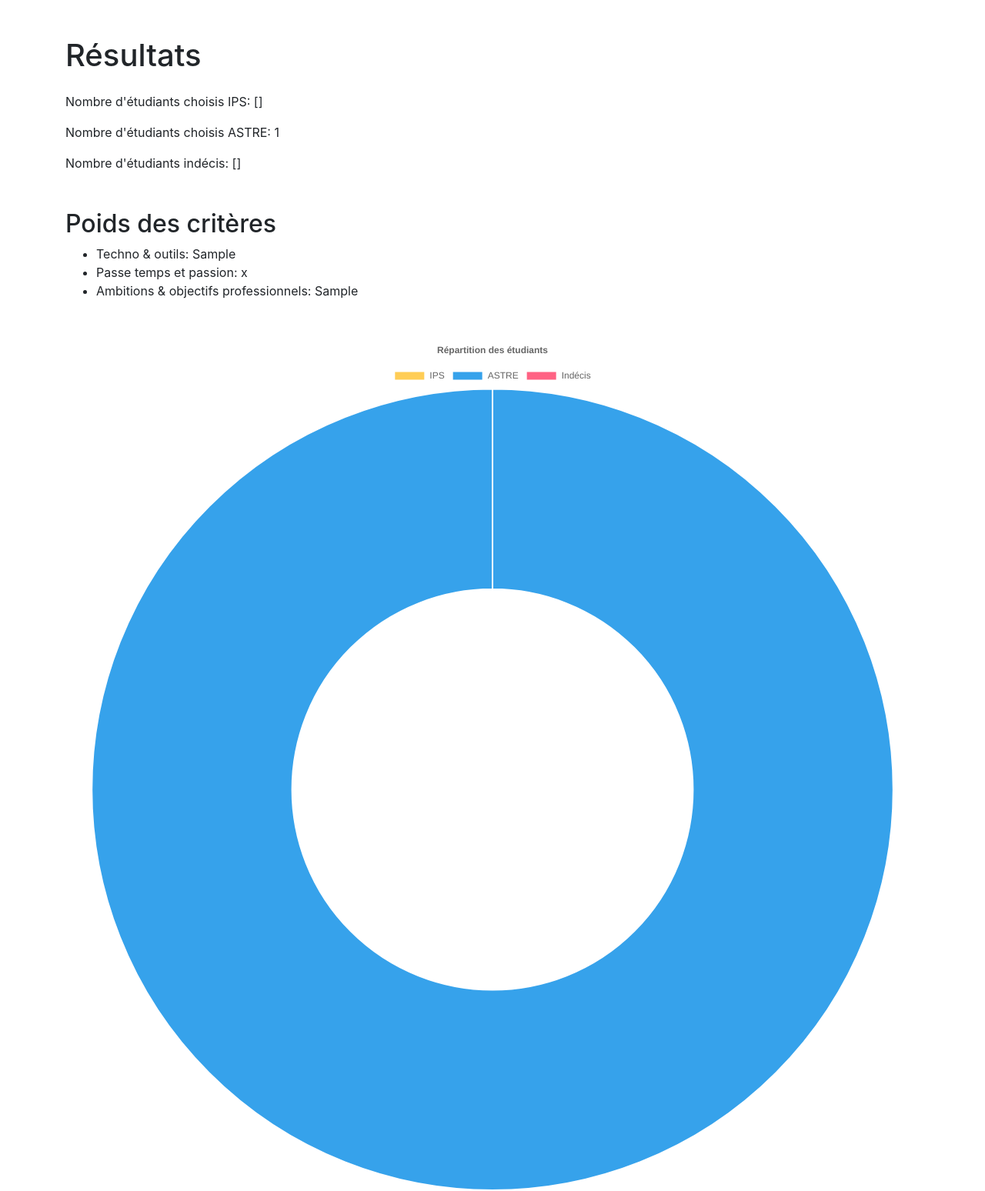
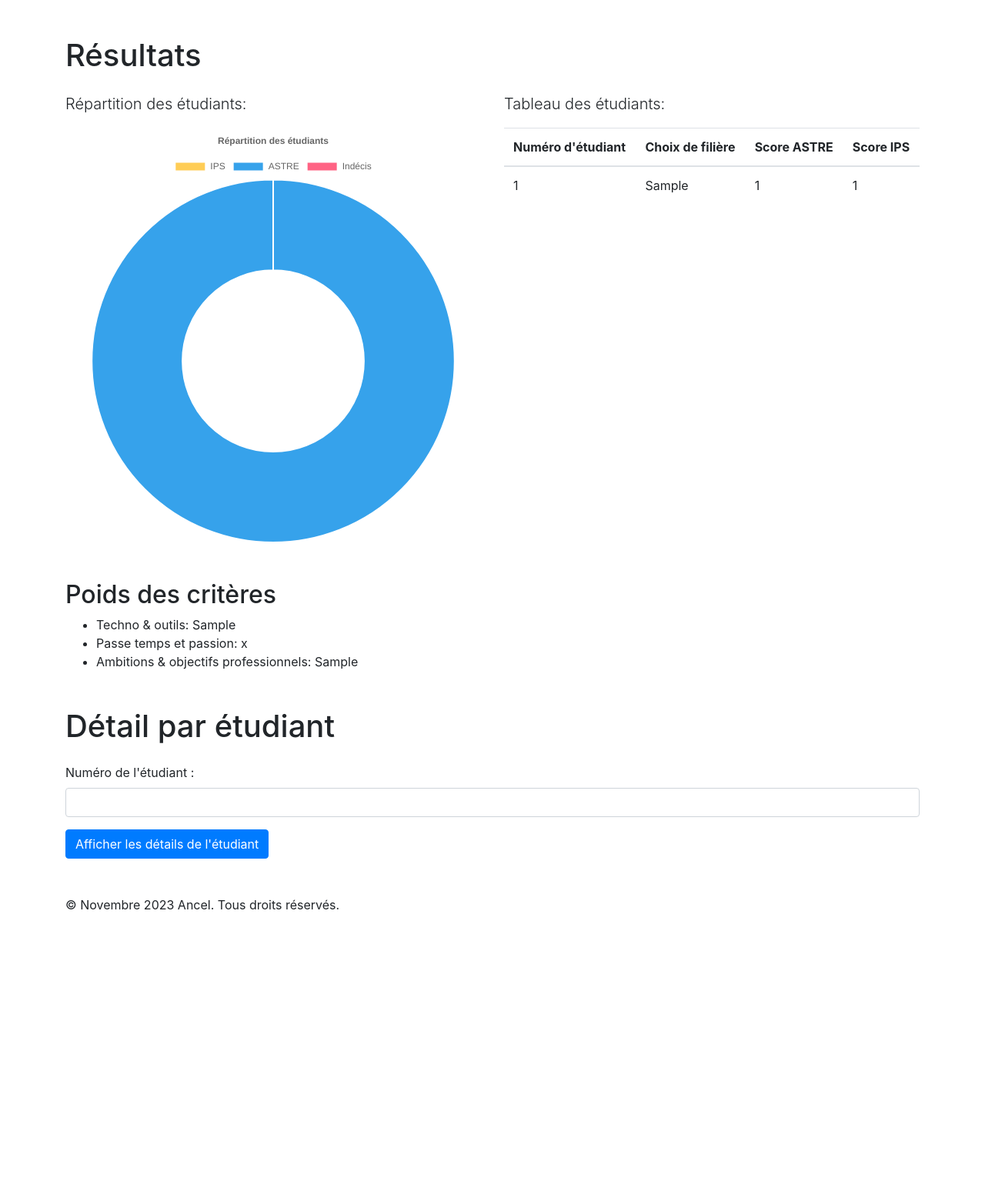
Before and after one commit to Ancel21/choixFiliere, a Flask app: template templates/result.html in a window 1280 px wide. Shown: the whole page at 77% size. After the commit the page ends 1182 px from the top, so only its background shows below. Run offline with Flask 3, Linux system fonts and the light colour scheme; the template is opened without the code that fills it: most values are stand-ins (such as "Sample title", 1, 10 or a date in 2020); some libraries are stand-ins or nearby versions.

Commit message:
Ceci est la première version fonctionnelle du projet

```diff
--- a/main.py
+++ b/main.py
@@ -86,50 +86,12 @@ weights = {
     "Ambitions & objectifs professionnels": 1.0
 }
 
-# Itération à travers les lignes du DataFrame
-for index, row in data.iterrows():
-    student_id = row.iloc[0]  # Obtenez le numéro étudiant de la 1ère colonne
 
-    # Initialisation des totaux de points pour IPS et ASTRE pour chaque étudiant
-    total_ips = 0
-    total_astre = 0
+# Fonction pour calculer le score total
+def calculate_total_score():
+    global weights
+    global choices
 
-    # Colonnes pour le critère "Techno & outils"
-    techno_columns = [1, 2, 3]  # Remplacez ces numéros par les indices corrects de vos colonnes
-
-    # Calcul des scores en fonction des réponses de l'étudiant et des poids des critères
-    for col_idx in techno_columns:
-        response = row.iloc[col_idx]
-
-        # Critère "Techno & outils"
-        total_ips += mots_cles_ips.get(response, 0) * weights.get("Techno & outils", 1.0)
-        total_astre += mots_cles_astre.get(response, 0) * weights.get("Techno & outils", 1.0)
-
-    # Ajoutez d'autres conditions pour les autres critères
-
-    # Vérification du choix en fonction des totaux de points
-    if total_ips > total_astre:
-        choix_filiere = "IPS"
-    elif total_astre > total_ips:
-        choix_filiere = "ASTRE"
-    else:
-        choix_filiere = "Indécis"
-
-    # Stockez le choix de filière dans le dictionnaire
-    choices[student_id] = choix_filiere
-
-# Comptez le nombre d'étudiants pour chaque filière
-count_ips = sum(1 for choix in choices.values() if choix == "IPS")
-count_astre = sum(1 for choix in choices.values() if choix == "ASTRE")
-count_indecis = sum(1 for choix in choices.values() if choix == "Indécis")
-
-@app.route('/')
-def index():
-    return render_template('index.html', weights=weights)
-
-@app.route('/result', methods=['POST'])
-def result():
-    global weights
     # Récupérer les poids des critères depuis le formulaire
     weights = {
         "Techno & outils": float(request.form.get('weight_techno')),
@@ -139,7 +101,7 @@ def result():
 
     # Itération à travers les lignes du DataFrame
     for index, row in data.iterrows():
-        student_id = row.iloc[0]  # Obtenez le numéro étudiant de la 1ère colonne
+        student_id = row.iloc[1]  # Obtenez le numéro étudiant de la 1ère colonne
 
         # Initialisation des totaux de points pour IPS et ASTRE pour chaque étudiant
         total_ips = 0
@@ -147,7 +109,7 @@ def result():
 
         # Colonnes pour le critère "Techno & outils"
         techno_columns = [2, 3, 4]  # Remplacez ces numéros par les indices corrects de vos colonnes
-        passion_columns = [5, 6, 7,17]
+        passion_columns = [5, 6, 7, 17]
         objectifs_columns = [12, 13, 14, 15]
 
         # Calcul des scores en fonction des réponses de l'étudiant et des poids des critères
@@ -183,14 +145,38 @@ def result():
             choix_filiere = "Indécis"
 
         # Stockez le choix de filière dans le dictionnaire
-        choices[student_id] = choix_filiere
+        choices[student_id] = {"choix_filiere": choix_filiere, "total_astre": total_astre, "total_ips": total_ips}
 
+    return choices
+
+# Route principale
+@app.route('/')
+def index():
+    return render_template('index.html', weights=weights)
+
+
+# Route pour afficher les résultats
+@app.route('/result', methods=['POST'])
+def result():
+    calculate_total_score()
     # Comptez le nombre d'étudiants pour chaque filière
-    count_ips = sum(1 for choix in choices.values() if choix == "IPS")
-    count_astre = sum(1 for choix in choices.values() if choix == "ASTRE")
-    count_indecis = sum(1 for choix in choices.values() if choix == "Indécis")
+    count_ips = sum(1 for choix in choices.values() if choix["choix_filiere"] == "IPS")
+    count_astre = sum(1 for choix in choices.values() if choix["choix_filiere"] == "ASTRE")
+    count_indecis = sum(1 for choix in choices.values() if choix["choix_filiere"] == "Indécis")
+    return render_template('result.html', count_ips=count_ips, count_astre=count_astre, count_indecis=count_indecis,weights=weights, choix=choices)
 
-    return render_template('result.html', count_ips=count_ips, count_astre=count_astre, count_indecis=count_indecis, weights=weights)
+
+@app.route('/student_detail', methods=['POST'])
+def student_detail():
+    student_id = request.form.get('student_id')
+
+    # Vérifiez si l'étudiant existe dans choices
+    if student_id in choices:
+        # Récupérez le choix de filière pour cet étudiant
+        student_choice = choices[student_id]
+
+        return render_template('student_detail.html', student_id=student_id, student_choice=student_choice, data=data)
+
 
 if __name__ == '__main__':
     app.run(debug=True)
--- a/templates/result.html
+++ b/templates/result.html
@@ -15,9 +15,35 @@
 <div class="container mt-5">
     <h1 class="mb-4">Résultats</h1>
 
-    <p>Nombre d'étudiants choisis IPS: {{ count_ips }}</p>
-    <p>Nombre d'étudiants choisis ASTRE: {{ count_astre }}</p>
-    <p>Nombre d'étudiants indécis: {{ count_indecis }}</p>
+    <div class="row">
+        <div class="col-md-6">
+            <p class="lead">Répartition des étudiants:</p>
+            <canvas id="myChart" width="400" height="400"></canvas>
+        </div>
+        <div class="col-md-6">
+            <p class="lead">Tableau des étudiants:</p>
+            <table class="table">
+                <thead>
+                    <tr>
+                        <th>Numéro d'étudiant</th>
+                        <th>Choix de filière</th>
+                        <th>Score ASTRE</th>
+                        <th>Score IPS</th>
+                    </tr>
+                </thead>
+                <tbody>
+                    {% for student_id, student_info in choix.items() %}
+                        <tr>
+                            <td>{{ student_id }}</td>
+                            <td>{{ student_info["choix_filiere"] }}</td>
+                            <td>{{ student_info["total_astre"] }}</td>
+                            <td>{{ student_info["total_ips"] }}</td>
+                        </tr>
+                    {% endfor %}
+                </tbody>
+            </table>
+        </div>
+    </div>
 
     <h2 class="mt-5">Poids des critères</h2>
     <ul>
@@ -25,10 +51,6 @@
         <li>Passe temps et passion: {{ weights['Passe temps et passion'] }}</li>
         <li>Ambitions & objectifs professionnels: {{ weights['Ambitions & objectifs professionnels'] }}</li>
     </ul>
-
-    <!-- Ajout du diagramme -->
-    <div class="mt-5">
-        <canvas id="myChart" width="200" height="200"></canvas>
 </div>
 
 <script>
@@ -57,7 +79,24 @@
     });
 </script>
 
+<div class="container mt-5">
+    <h1 class="mb-4">Détail par étudiant</h1>
+
+    <form action="/student_detail" method="post">
+        <div class="form-group">
+            <label for="student_id">Numéro de l'étudiant :</label>
+            <input type="text" class="form-control" id="student_id" name="student_id" required>
         </div>
+
+        <button type="submit" class="btn btn-primary">Afficher les détails de l'étudiant</button>
+    </form>
+</div>
+
+<footer class="footer mt-5">
+    <div class="container">
+        <p>&copy; Novembre 2023 Ancel. Tous droits réservés.</p>
+    </div>
+</footer>
 
 </body>
 </html>
```
Also changed, not shown: templates/index.html (+30 -6 lines), templates/student_detail.html (added, +86 -0 lines). Lines whose indentation alone changed are shown as unchanged.
